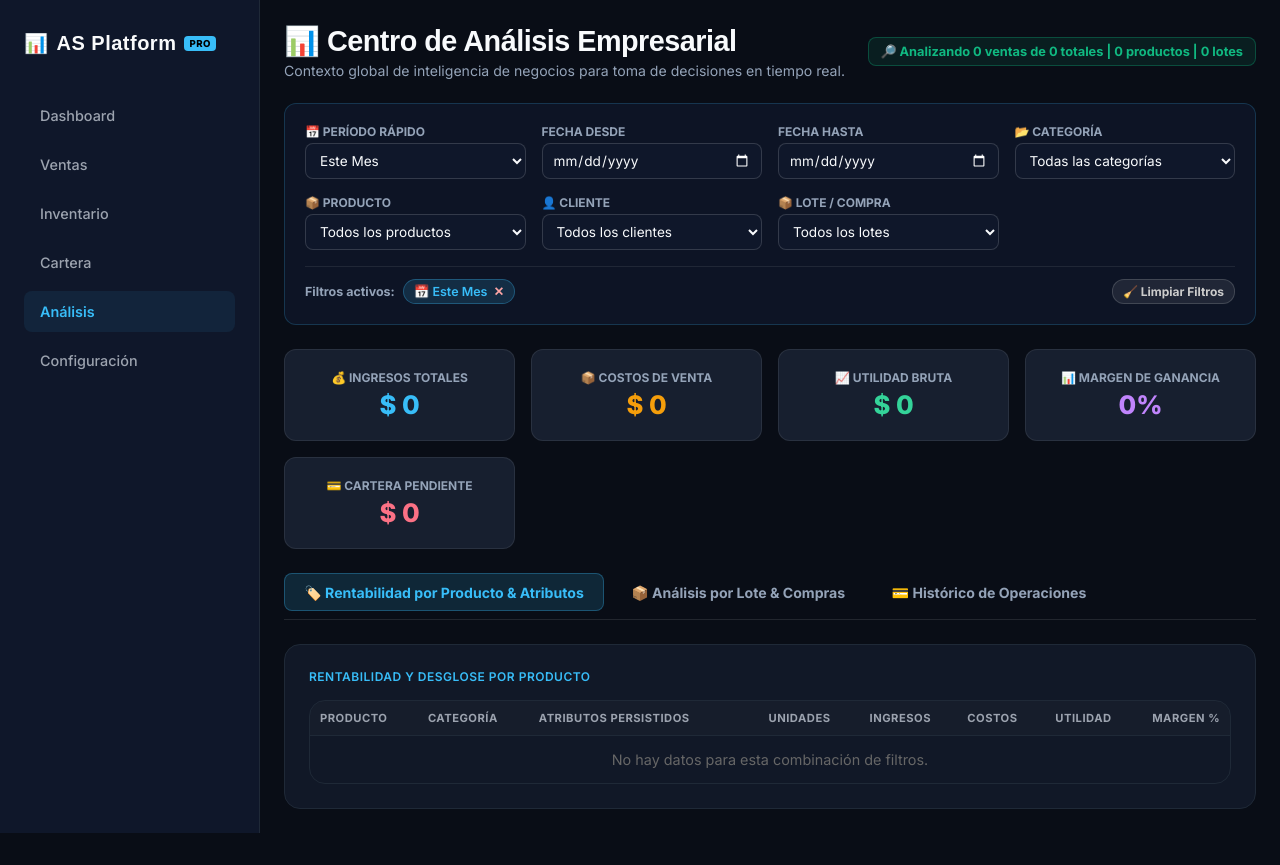
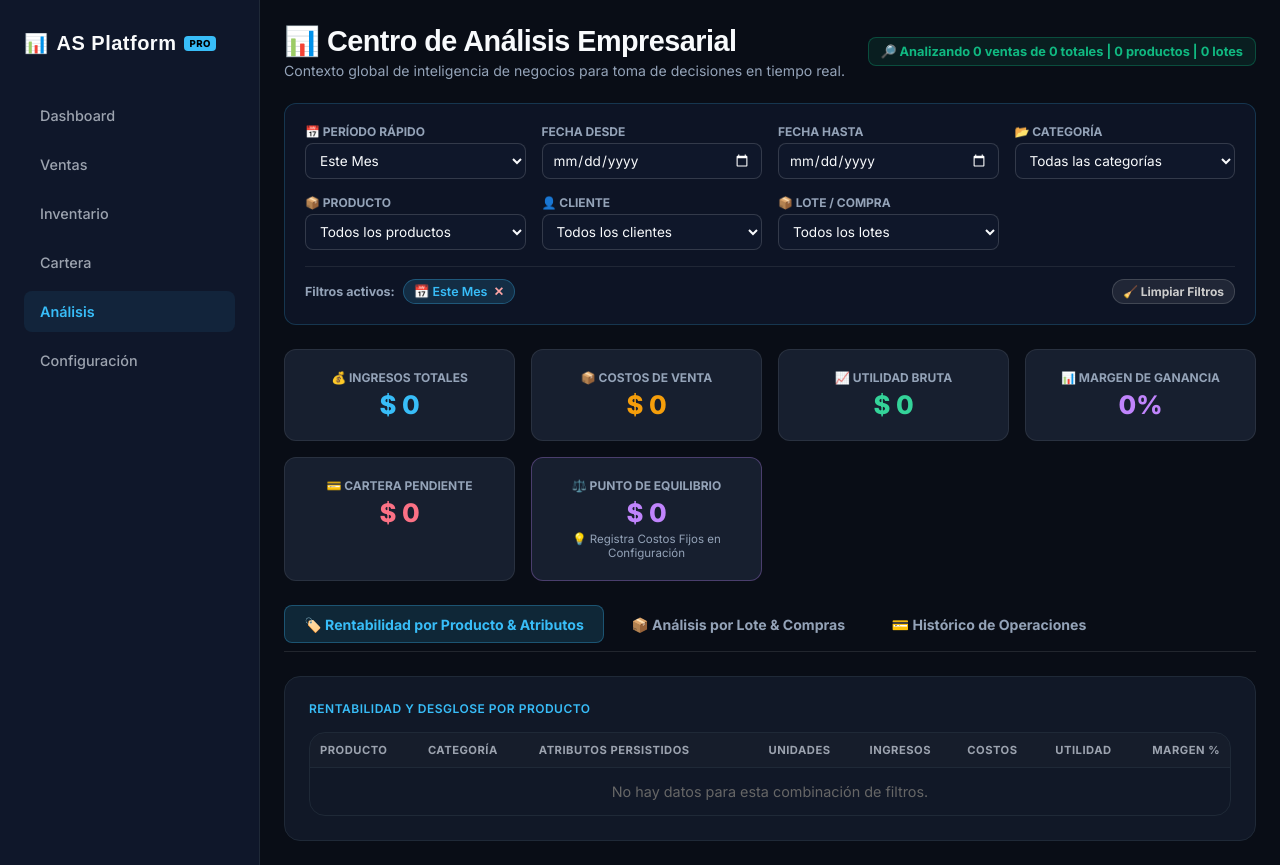
Before and after one commit to ingenieroillidge-lab/as-core, a Flask app: page /analisis in a window 1280 px wide. Before the commit the page ends 833 px from the top, so only its background shows below. Run offline with Flask 3, Linux system fonts and the light colour scheme; a user stored in the database is signed in; data that the repository does not hold is empty; some libraries are stand-ins or nearby versions.

Commit message:
feat(analisis): integra tarjeta KPI de Punto de Equilibrio en Pesos y Unidades en el Centro de Análisis

```diff
--- a/services/analisis_service.py
+++ b/services/analisis_service.py
@@ -322,17 +322,35 @@ def obtener_centro_analisis_completo(negocio_id, filtros=None):
             "producto_preferido": prod_preferido
         })
 
+    # ──────────────────────────────────────────────────────────────────
+    # 7. COSTOS FIJOS Y PUNTO DE EQUILIBRIO (PESOS Y UNIDADES)
+    # ──────────────────────────────────────────────────────────────────
+    cf_res = ejecutar_query(
+        "SELECT SUM(valor) FROM costos_fijos WHERE negocio_id=?",
+        (negocio_id,), fetch=True
+    )
+    costos_fijos_tot = (cf_res[0][0] or 0.0) if (cf_res and cf_res[0]) else 0.0
+
+    ratio_m = (utilidad / ingresos) if ingresos > 0 else 0.0
+    punto_equilibrio_pesos = (costos_fijos_tot / ratio_m) if ratio_m > 0 else 0.0
+    mcu_ponderado = (utilidad / unidades_vendidas) if unidades_vendidas > 0 else 0.0
+    punto_equilibrio_unidades = (costos_fijos_tot / mcu_ponderado) if mcu_ponderado > 0 else 0.0
+
     return {
         "ok": True,
         "kpis": {
             "ingresos": ingresos,
             "costos": costos,
+            "costos_fijos": costos_fijos_tot,
             "utilidad": utilidad,
+            "utilidad_neta": utilidad - costos_fijos_tot,
             "margen_pct": round(margen_pct, 2),
             "cartera_pendiente": cartera_pendiente,
             "unidades_vendidas": unidades_vendidas,
             "ventas_count": ventas_count,
-            "valor_inventario_lotes": valor_inventario_lotes
+            "valor_inventario_lotes": valor_inventario_lotes,
+            "punto_equilibrio_pesos": punto_equilibrio_pesos,
+            "punto_equilibrio_unidades": punto_equilibrio_unidades
         },
         "alcance": {
             "texto": texto_alcance,
--- a/templates/analisis.html
+++ b/templates/analisis.html
@@ -232,6 +232,11 @@
             <div class="kpi-card">
                 <div class="kpi-lbl">💳 Cartera Pendiente</div>
                 <div class="kpi-val" id="kpi-cartera" style="color: #fb7185;">$0</div>
+            </div>
+            <div class="kpi-card" style="border: 1px solid rgba(192, 132, 252, 0.3);">
+                <div class="kpi-lbl">⚖️ Punto de Equilibrio</div>
+                <div class="kpi-val" id="kpi-equilibrio" style="color: #c084fc;">$0</div>
+                <div id="kpi-equilibrio-sub" style="font-size: 0.72rem; color: #94a3b8; margin-top: 4px;">0 unidades/mes</div>
             </div>
         </div>
 
@@ -469,6 +474,12 @@
             document.getElementById('kpi-margen').textContent = `${k.margen_pct}%`;
             document.getElementById('kpi-cartera').textContent = formatCOP.format(k.cartera_pendiente);
 
+            document.getElementById('kpi-equilibrio').textContent = formatCOP.format(k.punto_equilibrio_pesos || 0);
+            const udsEq = Math.ceil(k.punto_equilibrio_unidades || 0);
+            document.getElementById('kpi-equilibrio-sub').textContent = k.costos_fijos > 0
+                ? `${udsEq} unidades/mes necesarias`
+                : '💡 Registra Costos Fijos en Configuración';
+
             document.getElementById('badge-alcance-contenedor').textContent = `🔎 ${data.alcance.texto}`;
 
             // Pestaña 1: Rentabilidad
```
